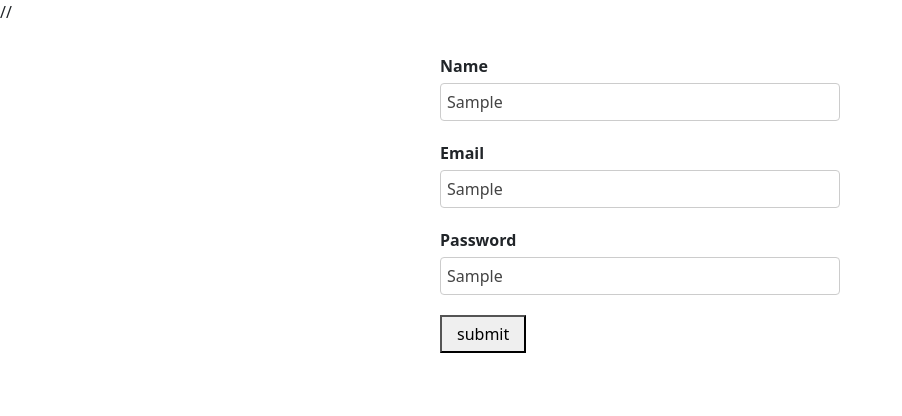
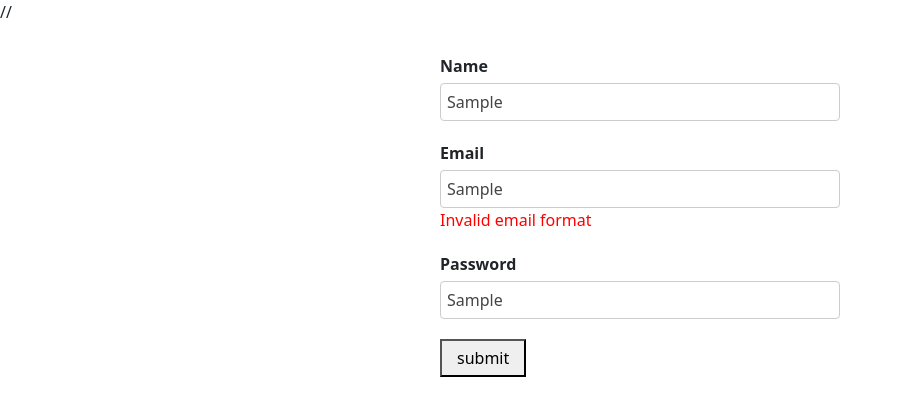
Before and after one commit to ahmadkabiri/first-app, a React (Create React App) app: page / in a window 1280 px wide. Both pictures are taken after typing "Sample", "Sample", "Sample" into the empty fields and a click on the button "submit". Shown: the top 416 px of the page, without its empty margins (0-902 px from the left). Built offline with nearby package versions, Linux system fonts and the light colour scheme.

Commit message:
yup installation

```diff
--- a/package.json
+++ b/package.json
@@ -24,7 +24,8 @@
     "react-scripts": "5.0.1",
     "recharts": "^2.5.0",
     "uuid": "^9.0.0",
-    "web-vitals": "^2.1.4"
+    "web-vitals": "^2.1.4",
+    "yup": "^1.2.0"
   },
   "scripts": {
     "start": "react-scripts start",
--- a/src/App.css
+++ b/src/App.css
@@ -27,3 +27,7 @@ input{
 button {
     padding: 5px 15px;
 }
+
+.error {
+    color: red;
+}
--- a/src/Components/SignUpForm.js
+++ b/src/Components/SignUpForm.js
@@ -1,5 +1,6 @@
 import React, { useState } from "react";
 import { useFormik } from "formik";
+import * as Yup from "yup";
 function SignUpForm() {
   //   const [userData, setUserData] = useState({
   //     name: "",
@@ -22,34 +23,42 @@ function SignUpForm() {
     console.log(values);
   };
   // 3.
-  const validate = (values) => {
-    console.log(values);
-    // errors => {}
-    //errors.name
-    //errors.email
-    //errors.password
+  // const validate = (values) => {
+  //   console.log(values);
+  //   // errors => {}
+  //   //errors.name
+  //   //errors.email
+  //   //errors.password
 
-    let errors = {};
+  //   let errors = {};
 
-    if (!values.name) {
-      errors.name="name is required"
-    }
-    if (!values.email) {
-      errors.email = "email is required"
-    }
-    if (!values.password) {
-      errors.password = "password is required"
-    }
-    return errors;
-  };
+  //   if (!values.name) {
+  //     errors.name = "name is required";
+  //   }
+  //   if (!values.email) {
+  //     errors.email = "email is required";
+  //   }
+  //   if (!values.password) {
+  //     errors.password = "password is required";
+  //   }
+  //   return errors;
+  // };
+
+  const validationSchema = Yup.object({
+    name: Yup.string().required("Name is required"),
+    email: Yup.string()
+      .email("Invalid email format")
+      .required("Email is required"),
+    password: Yup.string().required("Password is required"),
+  });
 
   const formik = useFormik({
     initialValues,
     onSubmit,
-    validate,
+    validationSchema,
   });
 
-    console.log(formik.errors);
+  console.log(formik.touched);
 
   //   const submitHandler = (e) => {
   //     e.preventDefault();
@@ -70,7 +79,11 @@ function SignUpForm() {
             value={formik.values.name}
             name="name"
             onChange={formik.handleChange}
+            onBlur={formik.handleBlur}
           />
+          {formik.errors.name && formik.touched.name && (
+            <div className="error">{formik.errors.name}</div>
+          )}
         </div>
         <div className="formControl">
           <label htmlFor="email">Email</label>
@@ -79,10 +92,14 @@ function SignUpForm() {
             type="text"
             // onChange={changeHandler}
             // value={userData.email}
+            email="email"
             value={formik.values.email}
-            email="email"
             onChange={formik.handleChange}
+            onBlur={formik.handleBlur}
           />
+          {formik.errors.email && formik.touched.email && (
+            <div className="error">{formik.errors.email}</div>
+          )}
         </div>
         <div className="formControl">
           <label htmlFor="password">Password</label>
@@ -91,10 +108,14 @@ function SignUpForm() {
             type="text"
             // onChange={changeHandler}
             // value={userData.password}
+            name="password"
             value={formik.values.password}
-            name="password"
             onChange={formik.handleChange}
+            onBlur={formik.handleBlur}
           />
+          {formik.errors.password && formik.touched.password && (
+            <div className="error">{formik.errors.password}</div>
+          )}
         </div>
         <button type="submit">submit</button>
       </form>
```
Also changed, not shown: 1 other file (tests, documents, lock files or other folders).
